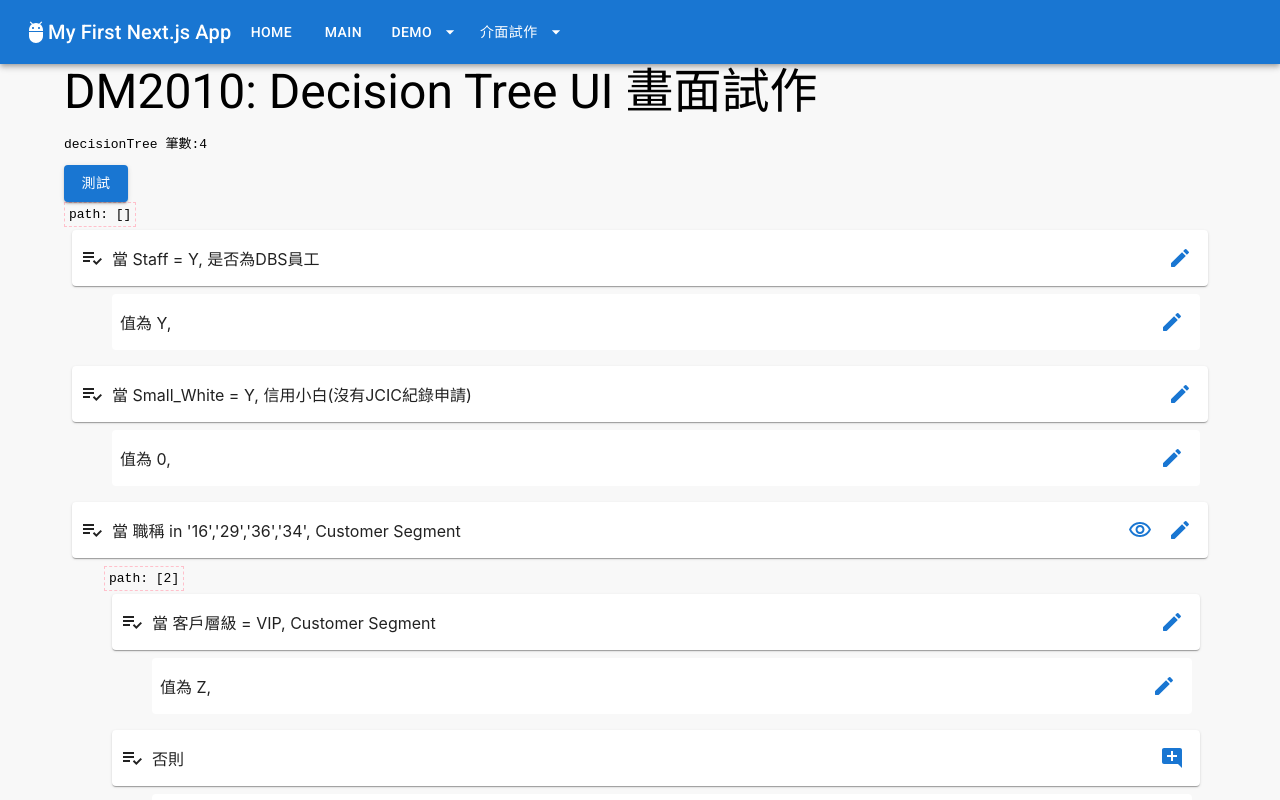
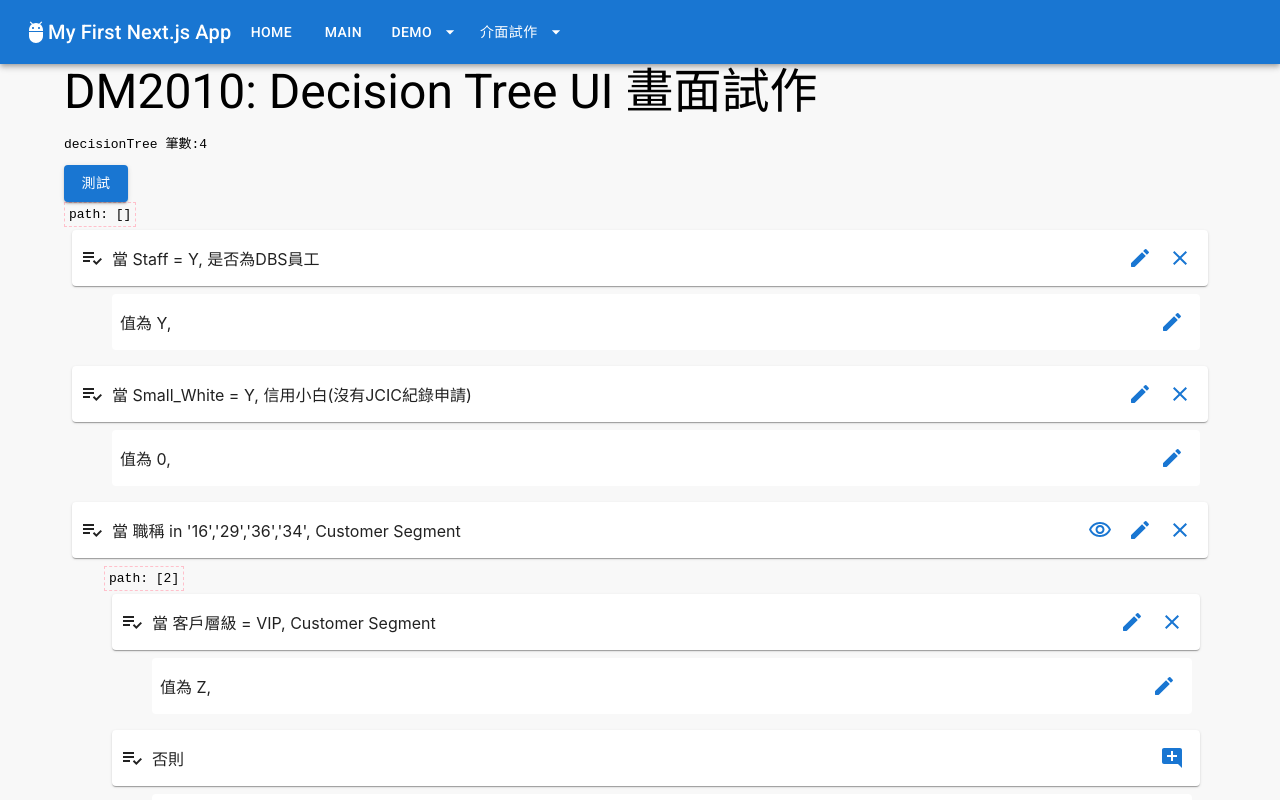
Before and after one commit to relyky/NextJsLab, a Next.js app: page /demo2/dm2010/AppForm in a window 1280 px wide. Shown: the top 800 px of the page. Built offline with nearby package versions, Linux system fonts and the light colour scheme.

Commit message:
decisionTree UI

```diff
--- a/package.json
+++ b/package.json
@@ -23,7 +23,9 @@
     "react-dnd-html5-backend": "^15.1.3",
     "react-dom": "^17.0.2",
     "react-redux": "^7.2.0",
-    "react-runtime": "^1.1.0"
+    "react-runtime": "^1.1.0",
+    "sweetalert2": "^11.4.17",
+    "sweetalert2-react-content": "^4.2.0"
   },
   "devDependencies": {
     "@testing-library/jest-dom": "^5.0.0",
--- a/src/pages/demo2/dm2010/StatementCard.tsx
+++ b/src/pages/demo2/dm2010/StatementCard.tsx
@@ -5,8 +5,9 @@ import { useAppSelector, useAppDispatch } from 'hooks/hooks'
 import { Paper, Box, Collapse, IconButton, Button } from '@mui/material'
 import { Dialog, DialogTitle, DialogContent, DialogContentText, DialogActions } from '@mui/material'
 import { TextField } from '@mui/material'
+import Swal from 'sweetalert2'
 
-import { isDcsAssignment, updCond, updAssimt, newStatement } from './decisionTreeSlice'
+import { isDcsAssignment, updCond, updAssimt, newStatement, rmvStatement } from './decisionTreeSlice'
 import TreeContent from './TreeContent'
 
 import WhenIcon from '@mui/icons-material/PlaylistAddCheckOutlined'
@@ -15,6 +16,7 @@ import OnIcon from '@mui/icons-material/VisibilityOutlined'
 import OffIcon from '@mui/icons-material/VisibilityOffOutlined'
 import EditIcon from '@mui/icons-material/EditRounded'
 import NewIcon from '@mui/icons-material/AddComment'
+import ClearIcon from '@mui/icons-material/Clear'
 
 const StatementCard: FC<{
   item: DcsStatement,
@@ -69,6 +71,23 @@ const StatementCard: FC<{
               <EditIcon />
             </IconButton>
 
+            <IconButton color={'primary'} onClick={() => {
+              Swal.fire({
+                title: '確定要移除嗎？',
+                icon: 'question',
+                showCancelButton: true,
+                confirmButtonText: '確定',
+                cancelButtonText: '取消'
+              }).then(result => {
+                if (result.isConfirmed) {
+                  dispatch(rmvStatement({ path: props.path, index: props.pos }));
+                }
+              })
+            }}
+            >
+              <ClearIcon />
+            </IconButton>
+
             {/* <IconButton color="primary">
               <MoreIcon />
             </IconButton> */}
@@ -95,7 +114,8 @@ const StatementCard: FC<{
         }
       </Collapse>
 
-      {f_showCond &&
+      {
+        f_showCond &&
         <CondEditDialog
           cond={cond}
           onCancel={() => setShowCond(false)}
@@ -111,7 +131,8 @@ const StatementCard: FC<{
         />
       }
 
-      {f_showAss &&
+      {
+        f_showAss &&
         <AssimtEditDialog
           assimt={action as DcsAssignment}
           onCancel={() => setShowAss(false)}
@@ -126,7 +147,7 @@ const StatementCard: FC<{
         />
       }
 
-    </div>
+    </div >
   )
 }
 
--- a/src/pages/demo2/dm2010/decisionTreeSlice.ts
+++ b/src/pages/demo2/dm2010/decisionTreeSlice.ts
@@ -127,6 +127,18 @@ export const decisionTreeSlice = createSlice({
       assert(len > 0, '條件陳述筆數不可少於１筆。')
       branch.splice(len - 1, 0, newItem)
     },
+    rmvStatement(state, action: PayloadAction<{ path: number[], index: number }>) {
+      /// 移除一筆條件陳述
+
+      const { path, index } = action.payload
+
+      let branch = state
+      path.forEach(i => {
+        branch = branch[i].action as WritableDraft<DcsStatement>[]
+      });
+
+      branch.splice(index, 1)
+    },
     updCond(state, action: PayloadAction<{ cond: DcsCondision, index: number, path: number[] }>) {
       const { cond, index, path } = action.payload
       //console.debug('updCond', { cond, index, path })
@@ -157,6 +169,7 @@ export const {
   updCond,
   updAssimt,
   newStatement,
+  rmvStatement,
   add,
   updateByIndex,
   removeByIndex,
```
Also changed, not shown: 1 other file (tests, documents, lock files or other folders).
